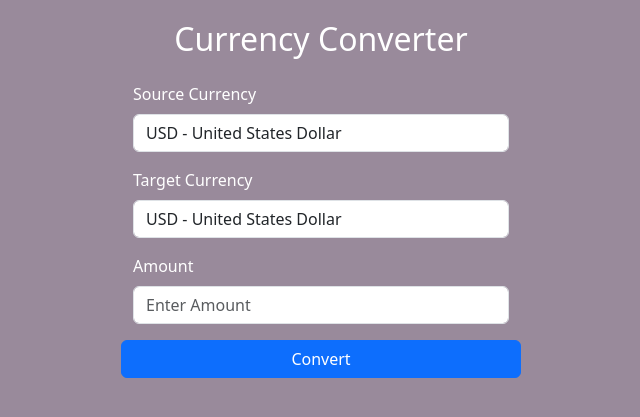
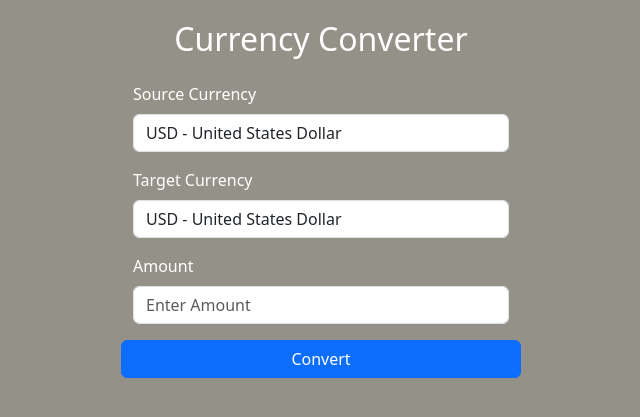
Before and after one commit to aashwin11backsup/AWS-EKS-argoCD-WORKFLOW, a Flask app: page / in a window 1280 px wide. Shown: the top 417 px of the page, without its empty margins (319-959 px from the left). Run offline with Flask 3, Linux system fonts and the light colour scheme.

Commit message:
Vhnaged 4th flow

```diff
--- a/templates/index.html
+++ b/templates/index.html
@@ -9,7 +9,7 @@
     <style>
         body {
             padding-top: 20px;
-            background-color: rgba(42, 10, 46, 0.473); /* Change the colour, to check for CD action */
+            background-color: rgba(31, 26, 6, 0.473); /* Change the colour, to check for CD action */
             color: white;
         }
 
```
Also changed, not shown: .github/workflows/4-build&push-image.yml.
